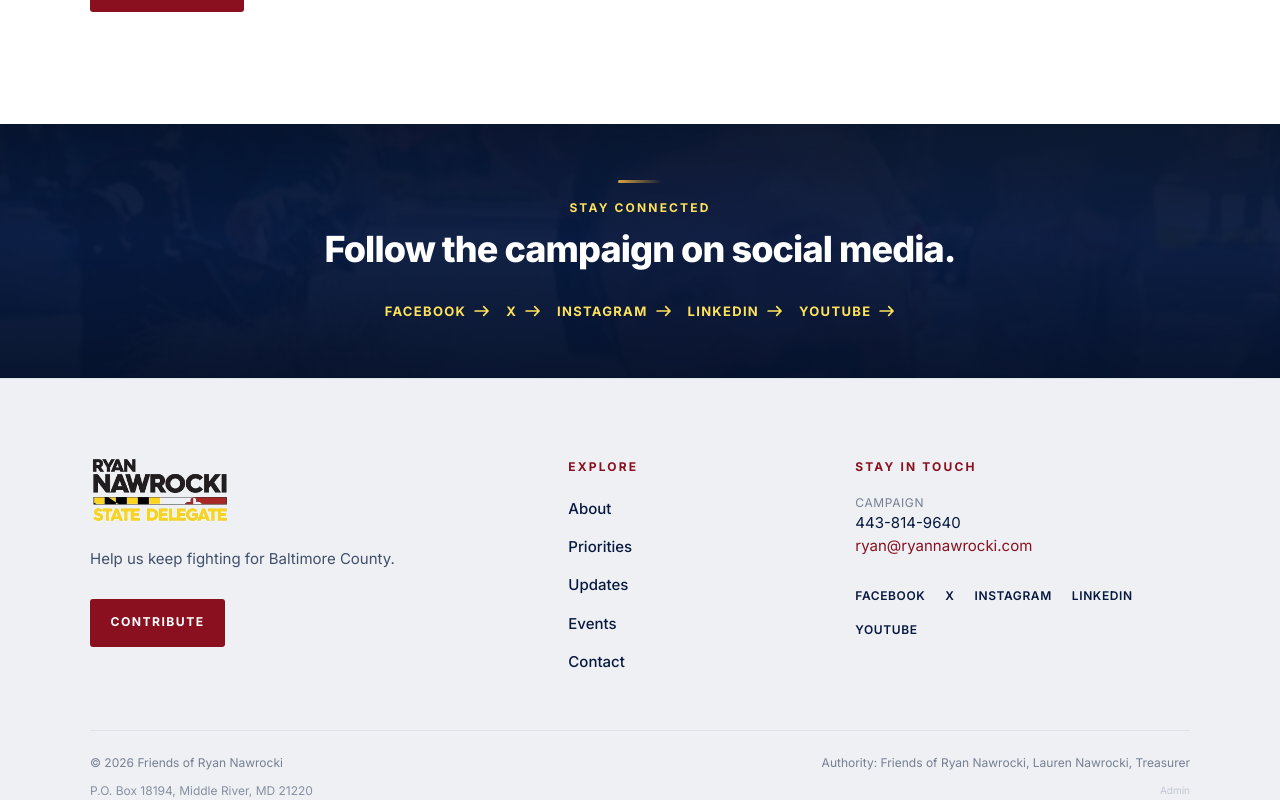
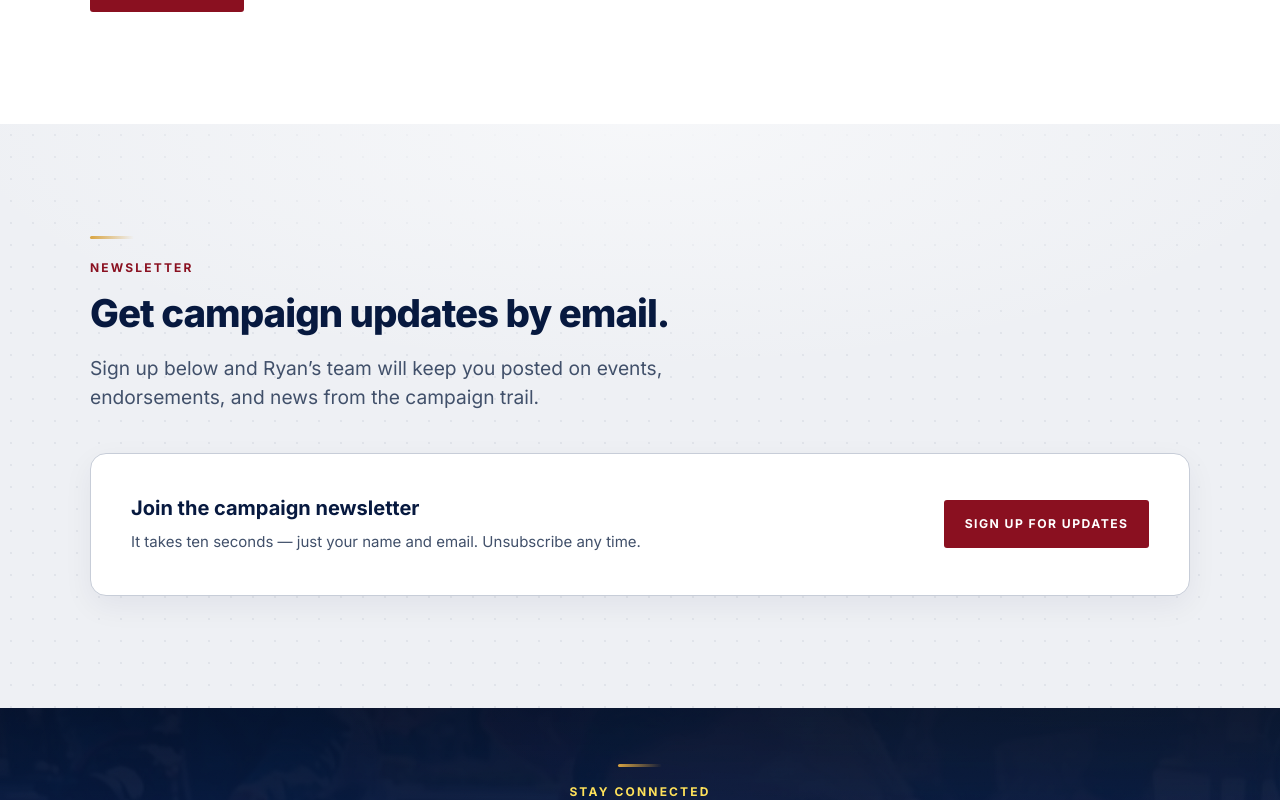
Before and after one commit to realnickp/ryannawrocki, a Next.js app: page /contact in a window 1280 px wide. Shown: the part 2660-3460 px from the top of the page. Built offline with nearby package versions, Linux system fonts and the light colour scheme.

Commit message:
contact: Constant Contact newsletter signup section

```diff
--- a/app/contact/page.tsx
+++ b/app/contact/page.tsx
@@ -186,6 +186,42 @@ export default function ContactPage() {
         </div>
       </section>
 
+      {/* ── Newsletter signup (Constant Contact) ─────────── */}
+      <section id="newsletter" className="scroll-mt-24 tex-grid">
+        <div className="mx-auto max-w-[1180px] px-6 py-20 md:px-10 md:py-28">
+          <Reveal className="max-w-2xl">
+            <div className="gold-tick" />
+            <p className="eyebrow mt-5">Newsletter</p>
+            <h2 className="h-section mt-4">Get campaign updates by email.</h2>
+            <p className="lede mt-5">
+              Sign up below and Ryan&rsquo;s team will keep you posted on
+              events, endorsements, and news from the campaign trail.
+            </p>
+          </Reveal>
+          <Reveal delay={0.1} className="mt-10">
+            <div className="card-soft flex flex-col items-start gap-6 p-8 md:flex-row md:items-center md:justify-between md:p-10">
+              <div>
+                <p className="font-display text-xl font-bold text-brand-navy">
+                  Join the campaign newsletter
+                </p>
+                <p className="mt-2 max-w-xl text-[15px] leading-relaxed text-brand-slate">
+                  It takes ten seconds — just your name and email. Unsubscribe
+                  any time.
+                </p>
+              </div>
+              <a
+                href={site.newsletterUrl}
+                target="_blank"
+                rel="noopener noreferrer"
+                className="btn-maroon flex-shrink-0"
+              >
+                Sign Up for Updates
+              </a>
+            </div>
+          </Reveal>
+        </div>
+      </section>
+
       {/* ── CTA band ─────────────────────────────────────── */}
       <CtaBand
         eyebrow="Stay Connected"
--- a/data/site.ts
+++ b/data/site.ts
@@ -40,6 +40,7 @@ export const site = {
     youtube: "https://www.youtube.com/channel/UCkZrn8AT1kHP4uS7uH2bhXg",
   },
   donateUrl: "https://secure.anedot.com/nawrocki/donate",
+  newsletterUrl: "https://lp.constantcontactpages.com/sl/yCQq01q/nawrocki",
   scholarshipEmail: "sanscholarshipcommittee07ab@gmail.com",
   mhecUrl: "https://www.mhec.state.md.us",
 } as const;
```
